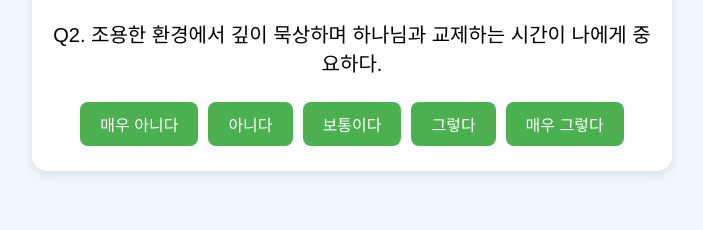
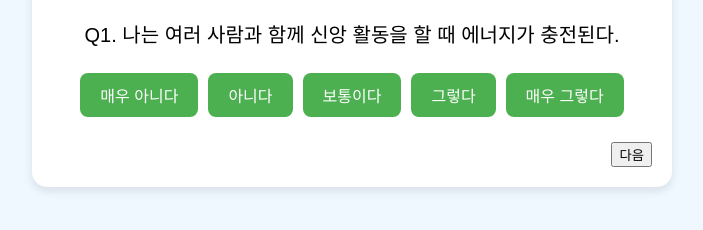
Before and after one commit to sizips32/BiblicalMBT, a plain HTML site: page adult_survey.html in a window 1280 px wide. Both pictures are taken after a click on the button "매우 아니다". Shown: the part 138-368 px from the top of the page, without its empty margins (288-991 px from the left). Drawn offline with Linux system fonts and the light colour scheme.

Commit message:
성인용 설문에 이전/다음 버튼 및 답변 탐색 기능 추가

```diff
--- a/adult_survey.html
+++ b/adult_survey.html
@@ -44,6 +44,10 @@
     <h1>성인용 성경적 MBTI 설문</h1>
     <div class="question" id="question-box">질문을 불러오는 중입니다...</div>
     <div class="scale-buttons"></div>
+    <div class="nav-buttons" style="margin-top:20px; display:flex; justify-content:space-between;">
+      <button id="prev-btn" style="visibility:hidden;">이전</button>
+      <button id="next-btn">다음</button>
+    </div>
   </div>
 
   <script>
@@ -76,6 +80,48 @@
 
     const scaleLabels = ["매우 아니다", "아니다", "보통이다", "그렇다", "매우 그렇다"];
 
+    let current = 0;
+    const answers = [];
+
+    function loadQuestion() {
+      if (current >= questions.length) {
+        localStorage.setItem('adultAnswers', JSON.stringify(answers));
+        window.location.href = 'result.html';
+        return;
+      }
+      document.getElementById("question-box").textContent = `Q${current + 1}. ${questions[current]}`;
+      // 버튼 활성화/비활성화 처리
+      document.getElementById('prev-btn').style.visibility = current === 0 ? 'hidden' : 'visible';
+      document.getElementById('next-btn').textContent = current === questions.length - 1 ? '제출' : '다음';
+      // 선택 상태 복원
+      const scaleBtns = document.querySelectorAll('.scale-buttons button');
+      scaleBtns.forEach((btn, idx) => {
+        btn.style.backgroundColor = (answers[current] === idx + 1) ? '#4CAF50' : '';
+        btn.style.color = (answers[current] === idx + 1) ? 'white' : '';
+      });
+    }
+
+    function submitAnswer(score) {
+      answers[current] = score;
+      loadQuestion();
+    }
+
+    document.getElementById('prev-btn').onclick = function() {
+      if (current > 0) {
+        current--;
+        loadQuestion();
+      }
+    };
+    document.getElementById('next-btn').onclick = function() {
+      if (answers[current]) {
+        current++;
+        loadQuestion();
+      } else {
+        alert('선택지를 먼저 선택해 주세요.');
+      }
+    };
+
+    // scale-buttons도 선택시 색상 표시
     function renderScaleButtons() {
       const scaleDiv = document.querySelector('.scale-buttons');
       scaleDiv.innerHTML = '';
@@ -87,26 +133,7 @@
       });
     }
     renderScaleButtons();
-
-    let current = 0;
-    const answers = [];
-
-    function loadQuestion() {
-      if (current >= questions.length) {
-        localStorage.setItem('adultAnswers', JSON.stringify(answers));
-        window.location.href = 'result.html';
-        return;
-      }
-      document.getElementById("question-box").textContent = `Q${current + 1}. ${questions[current]}`;
-    }
-
-    function submitAnswer(score) {
-      answers.push(score);
-      current++;
-      loadQuestion();
-    }
-
-    window.onload = loadQuestion;
+    loadQuestion();
   </script>
 </body>
 </html>
```
